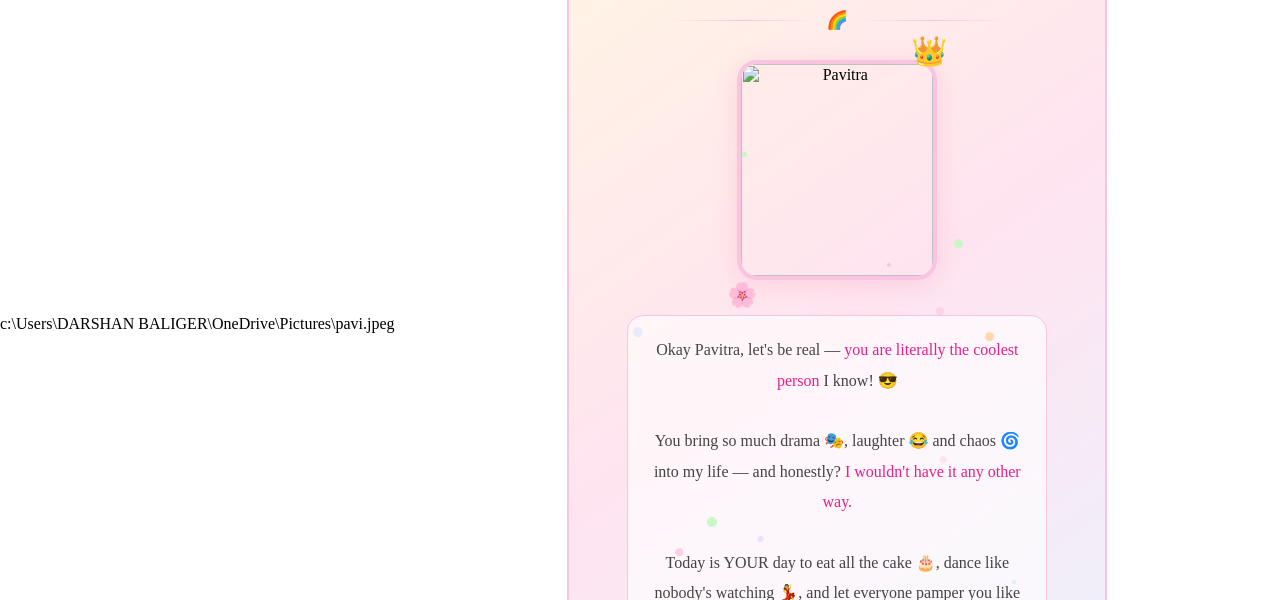
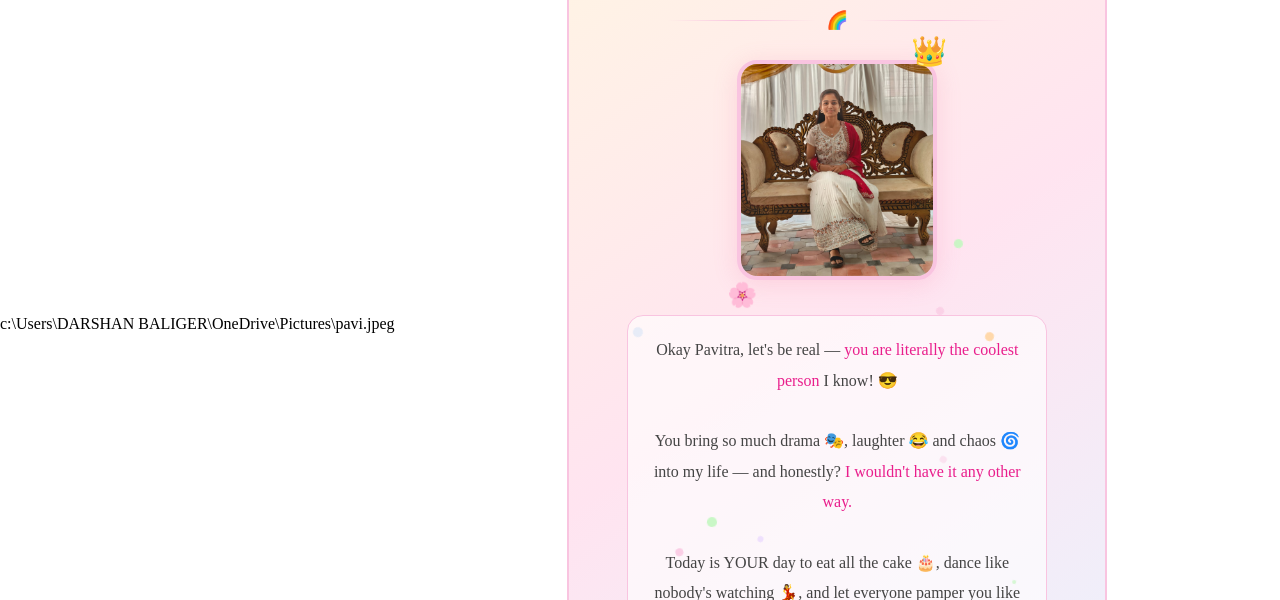
Before and after one commit to baligerdarshan-lgtm/bday, a plain HTML site: page index.html in a window 1280 px wide. Shown: the part 199-799 px from the top of the page. Drawn offline with Linux system fonts and the light colour scheme.

Commit message:
Update image source in index.html

```diff
--- a/index.html
+++ b/index.html
@@ -175,7 +175,7 @@ c:\Users\DARSHAN BALIGER\OneDrive\Pictures\pavi.jpeg
   <!-- Photo Section -->
   <div style="position: relative; display: inline-block;">
     <div class="photo-frame">
-      <img src="/mnt/user-data/uploads/1778220874844_pavi.jpeg" alt="Pavitra" />
+      <img src="pavi.jpeg" alt="Pavitra" />
     </div>
     <span style="position:absolute; top:-10px; right:-10px; font-size:1.8rem;">👑</span>
     <span style="position:absolute; bottom:-10px; left:-10px; font-size:1.5rem;">🌸</span>
```
